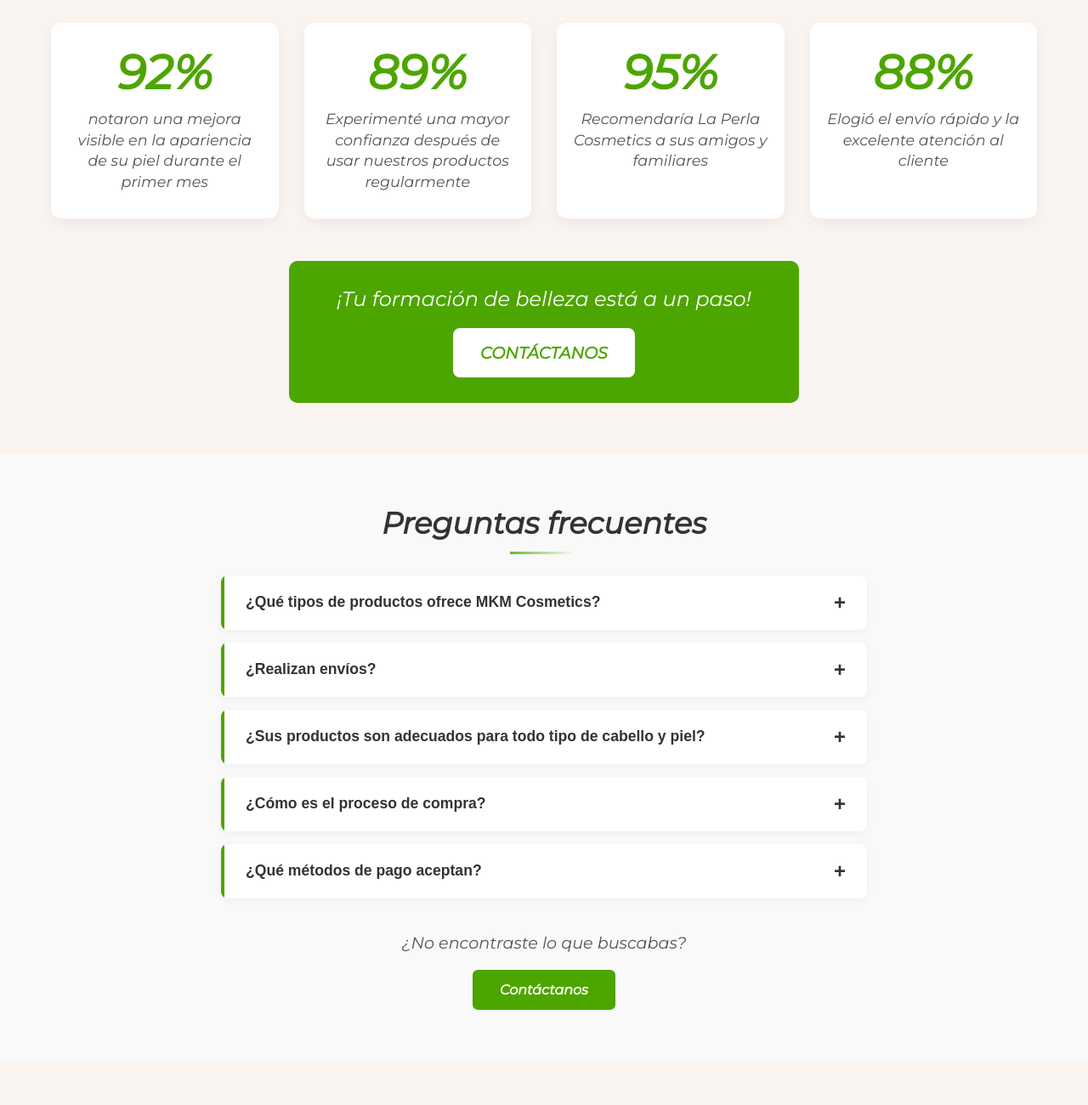
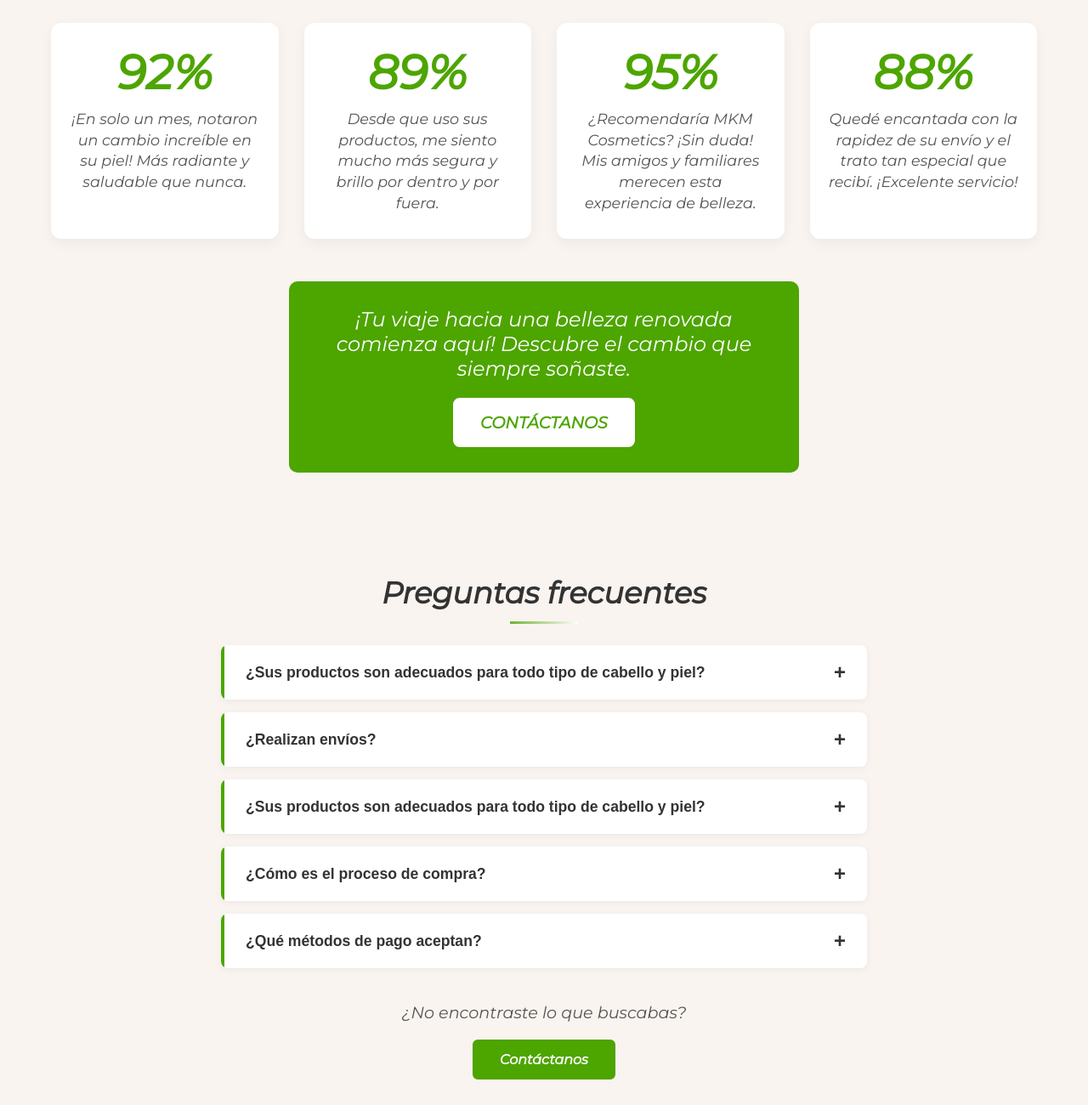
Before and after one commit to SeyenZero/mkm-cosmetic.github.io, a plain HTML site: page index.html in a window 1280 px wide. Shown: the part 2500-3800 px from the top of the page at 85% size. Before the commit the page ends 3748 px from the top, so only its background shows below. Drawn offline with nearby package versions, Linux system fonts and the light colour scheme.

Commit message:
Add files via upload

```diff
--- a/index.html
+++ b/index.html
@@ -80,30 +80,30 @@
                     <!-- Item 1 -->
                     <div class="result-item">
                         <div class="percentage">92%</div>
-                        <div class="description">notaron una mejora visible en la apariencia de su piel durante el primer mes</div>
+                        <div class="description">¡En solo un mes, notaron un cambio increíble en su piel! Más radiante y saludable que nunca.</div>
                     </div>
 
                     <!-- Item 2 -->
                     <div class="result-item">
                         <div class="percentage">89%</div>
-                        <div class="description">Experimenté una mayor confianza después de usar nuestros productos regularmente</div>
+                        <div class="description">Desde que uso sus productos, me siento mucho más segura y brillo por dentro y por fuera.</div>
                     </div>
 
                     <!-- Item 3 -->
                     <div class="result-item">
                         <div class="percentage">95%</div>
-                        <div class="description">Recomendaría La Perla Cosmetics a sus amigos y familiares</div>
+                        <div class="description">¿Recomendaría MKM Cosmetics? ¡Sin duda! Mis amigos y familiares merecen esta experiencia de belleza.</div>
                     </div>
 
                     <!-- Item 4 -->
                     <div class="result-item">
                         <div class="percentage">88%</div>
-                        <div class="description">Elogió el envío rápido y la excelente atención al cliente</div>
+                        <div class="description">Quedé encantada con la rapidez de su envío y el trato tan especial que recibí. ¡Excelente servicio!</div>
                     </div>
                 </div>
 
                 <div class="cta-banner">
-                    <p>¡Tu formación de belleza está a un paso!</p>
+                    <p>¡Tu viaje hacia una belleza renovada comienza aquí! Descubre el cambio que siempre soñaste.</p>
                     <a href="#contacto" class="contact-btn">CONTÁCTANOS</a>
                 </div>
             </div>
@@ -117,11 +117,11 @@
                     <!-- Pregunta 1 -->
                     <div class="faq-item">
                         <button class="faq-question">
-                            ¿Qué tipos de productos ofrece MKM Cosmetics?
+                            ¿Sus productos son adecuados para todo tipo de cabello y piel?
                             <span class="toggle-icon">+</span>
                         </button>
                         <div class="faq-answer">
-                            <p>Nos especializamos en productos de belleza naturales, libres de crueldad animal y de alta calidad para el cuidado de la piel y el cuidado personal.</p>
+                            <p>✨ "¡Sí! Nuestros productos están diseñados para todo tipo de cabello y piel. Formulados con ingredientes naturales y libres de crueldad animal, cuidan y potencian tu belleza única, sin importar tu tipo de textura o sensibilidad. ¡Porque todos merecen sentirse radiantes!" ✨</p>
                         </div>
                     </div>
 
@@ -143,7 +143,7 @@
                             <span class="toggle-icon">+</span>
                         </button>
                         <div class="faq-answer">
-                            <p>Nos especializamos en productos de belleza naturales, libres de crueldad animal y de alta calidad para el cuidado de la piel y el cuidado personal.</p>
+                            <p>¡Sí! Nuestros productos están diseñados para todo tipo de cabello y piel. Formulados con ingredientes naturales y libres de crueldad animal, cuidan y potencian tu belleza única, sin importar tu tipo de textura o sensibilidad. ¡Porque todos merecen sentirse radiantes!".</p>
                         </div>
                     </div>
 
@@ -154,7 +154,12 @@
                             <span class="toggle-icon">+</span>
                         </button>
                         <div class="faq-answer">
-                            <p>Una vez tengas seleccionados los productos a comprar, comunícate a nuestro WhatsApp, llena el formulario, realiza el pago y completa tu compra.</p>
+                            <p>🛍️ "¡Es súper fácil! Solo sigue estos pasos:
+                                1️ Elige tus productos favoritos.
+                                2️Escríbenos por WhatsApp para confirmar tu pedido.
+                                3️Llena el formulario con tus datos.
+                                4️Realiza el pago de forma segura.
+                                5️¡Listo! Recibirás tu pedido con mucho amor y cuidado.</p>
                         </div>
                     </div>
 
--- a/style.css
+++ b/style.css
@@ -482,7 +482,6 @@ h3:hover {
 }
 
 .faq-section {
-    background-color: #f9f9f9;
     padding: 60px 0;
     font-family: 'Montserrat', sans-serif;
 }
```
